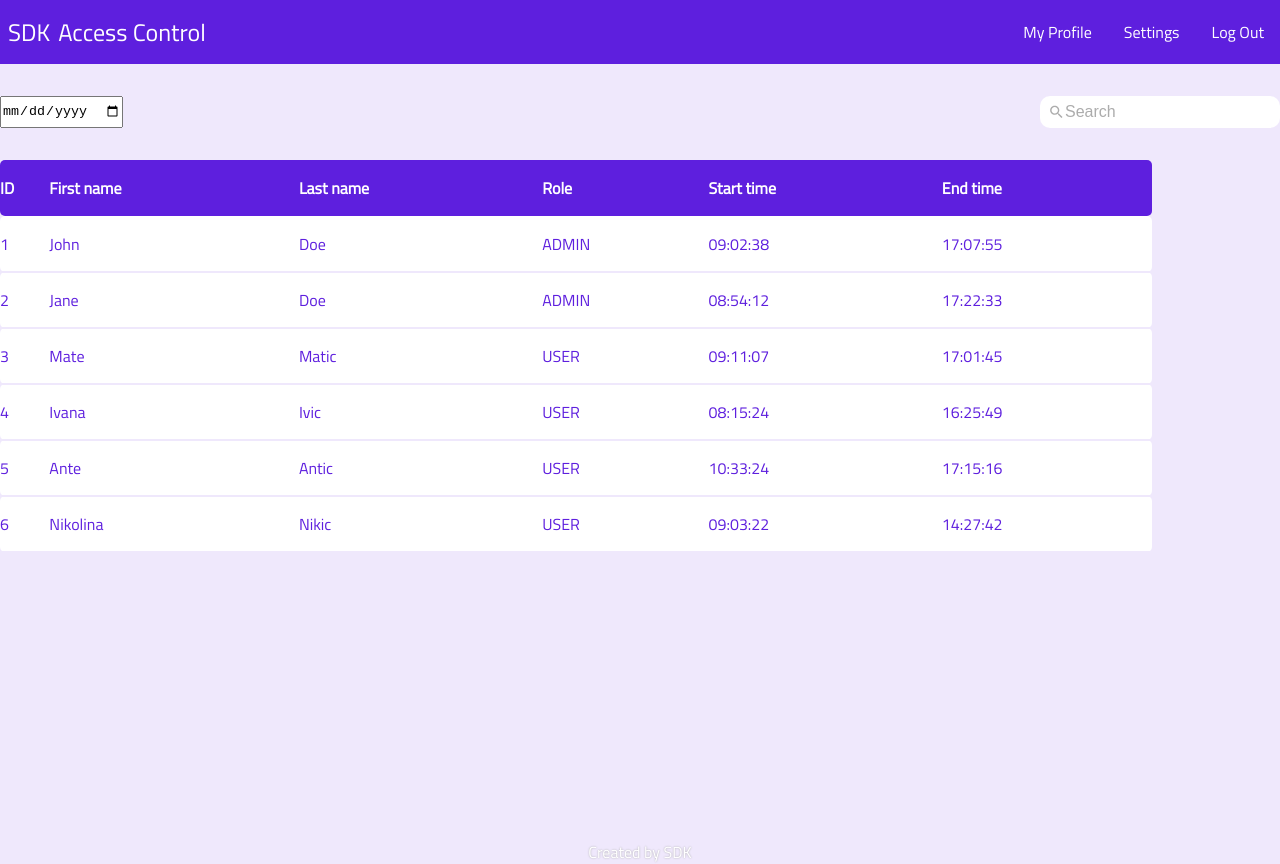
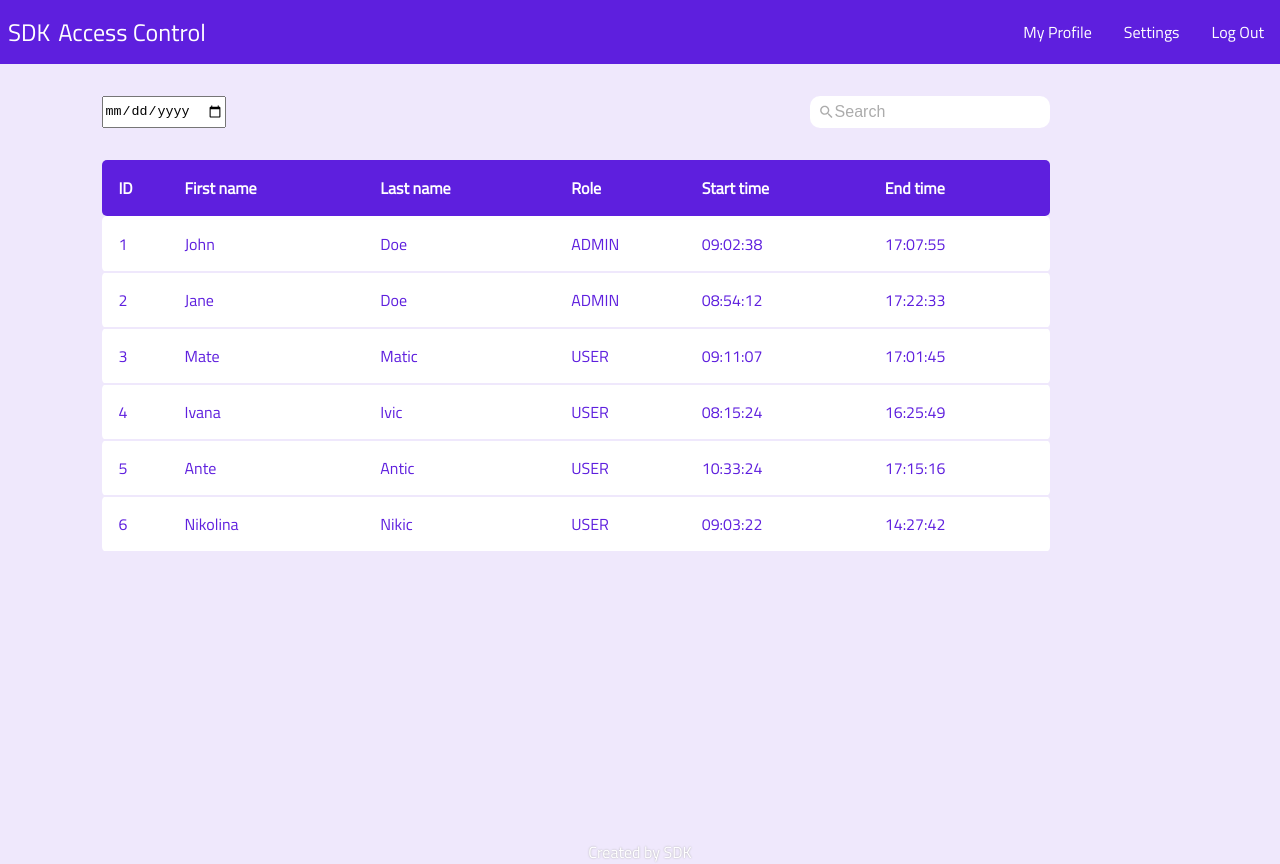
Before and after one commit to sandje00/sdk-access-control-web, a Vue app: page /dashboard in a window 1280 px wide. Built offline with nearby package versions, Linux system fonts and the light colour scheme.

Commit message:
Apply additional styling to dashboard

```diff
--- a/src/components/dashboard/DashboardTable.vue
+++ b/src/components/dashboard/DashboardTable.vue
@@ -44,7 +44,7 @@ export default {
 
 <style lang="scss" scoped>
 .table {
-  width: 90%;
+  width: 100%;
   text-align: left;
   border-collapse: collapse;
 
@@ -59,6 +59,7 @@ export default {
   tr th:first-child {
     border-top-left-radius: 5px;
     border-bottom-left-radius: 5px;
+    padding-left: 1rem;
   }
 
   tr th:last-child{
--- a/src/components/dashboard/DashboardTableRecord.vue
+++ b/src/components/dashboard/DashboardTableRecord.vue
@@ -36,6 +36,7 @@ export default {
 tr td:first-child {
   border-top-left-radius: 5px;
   border-bottom-left-radius: 5px;
+  padding-left: 1rem;
 }
 
 tr td:last-child {
--- a/src/components/dashboard/index.vue
+++ b/src/components/dashboard/index.vue
@@ -47,6 +47,8 @@ export default {
 <style lang="scss" scoped>
 .dashboard {
   margin-top: 8vh;
+  padding: 0 8vw;
+  max-width: 90vw;
 
   &-control {
     padding: 2rem 0;
```
